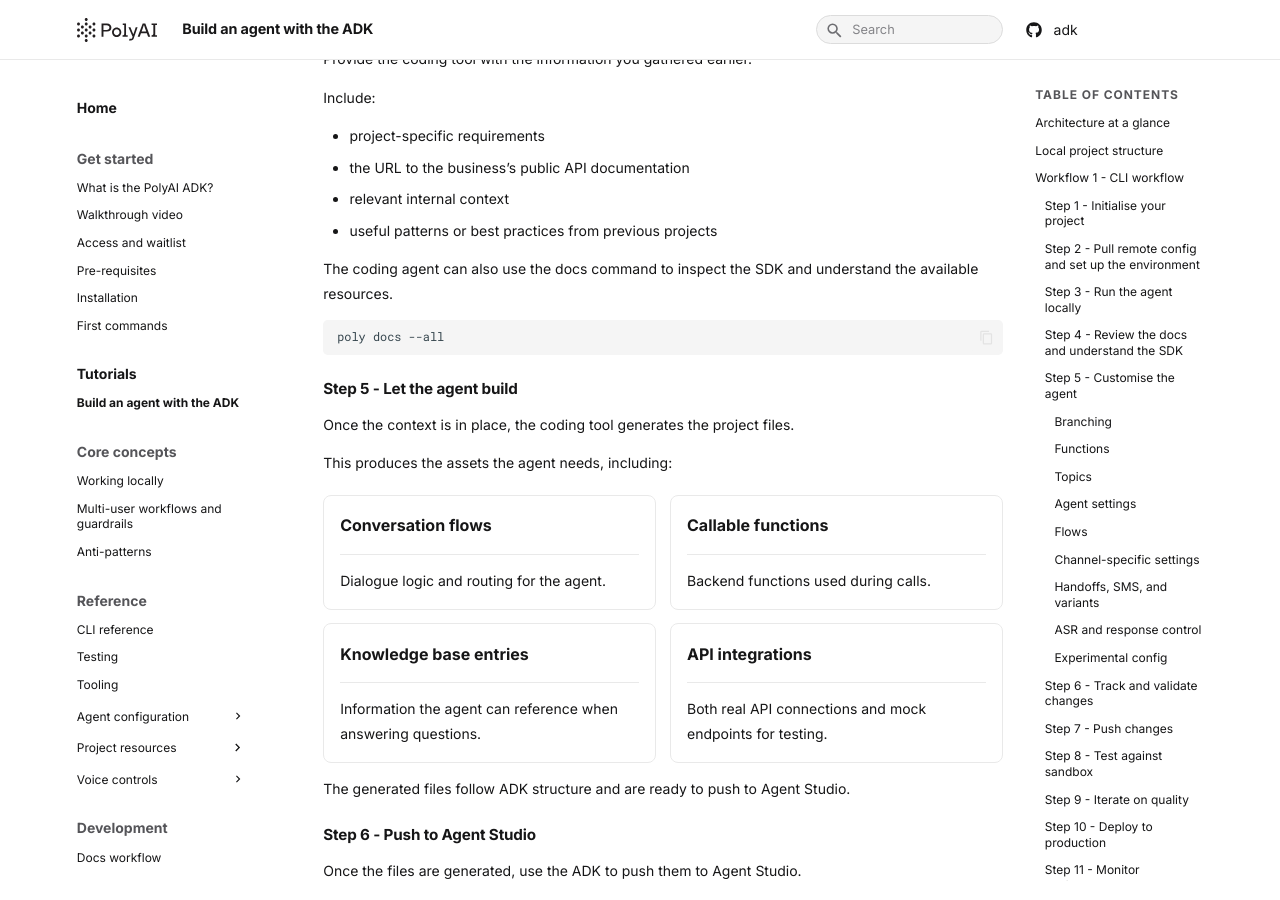
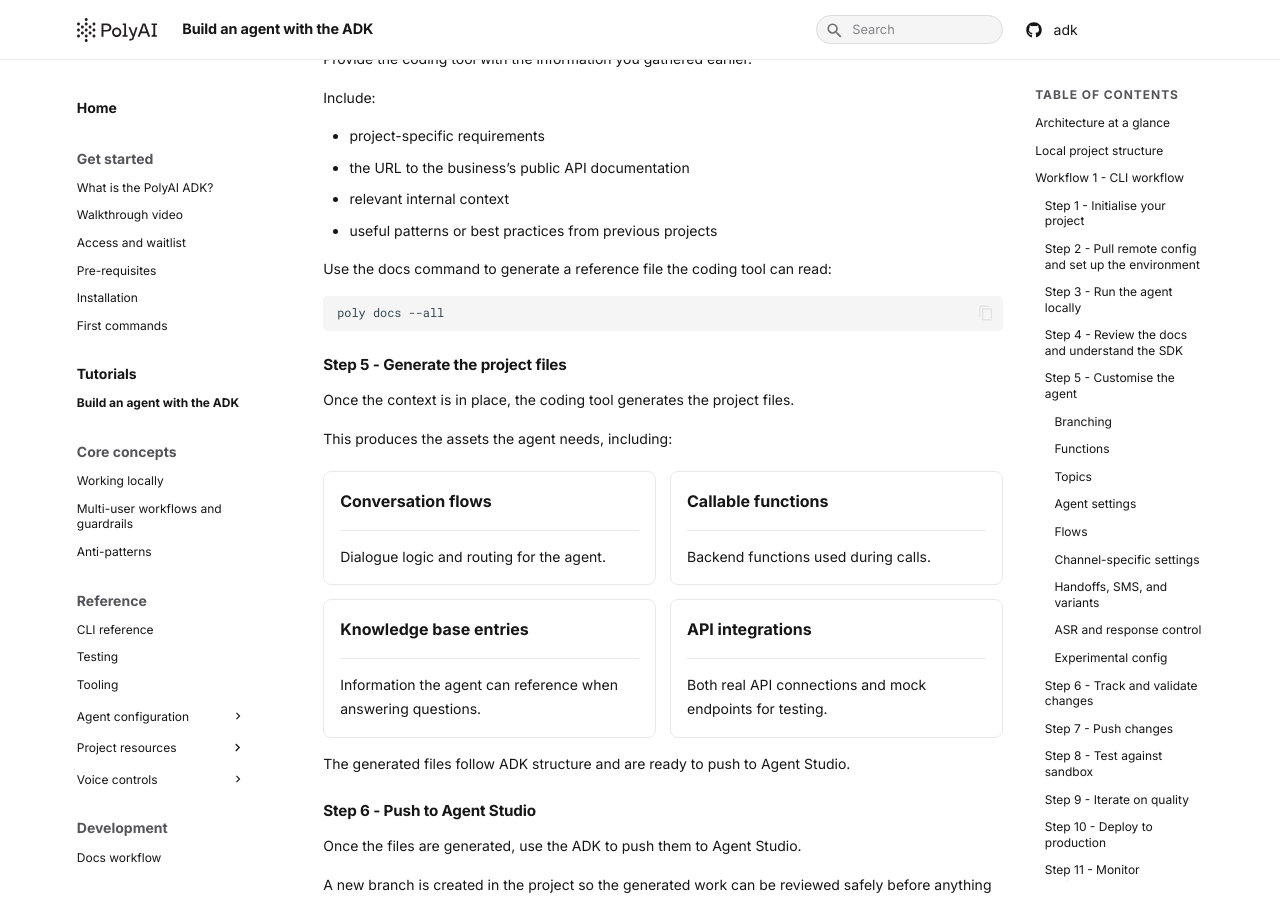
Before and after one commit to polyai/adk, an MkDocs documentation site: the page built from docs/docs/tutorials/build-an-agent.md, in a window 1280 px wide and 900 px high, scrolled down 6843 px. Built offline with MkDocs 1.6.1 and Material for MkDocs 9.7.7, drawn with Linux system fonts in a browser that asks for light colours.

Commit message:
docs: fix rebase-restored coding agent references in build-an-agent.md
Co-Authored-By: Claude Sonnet 4.6 <noreply@anthropic.com>

```diff
--- a/docs/docs/tutorials/build-an-agent.md
+++ b/docs/docs/tutorials/build-an-agent.md
@@ -345,13 +345,13 @@ Include:
 - relevant internal context
 - useful patterns or best practices from previous projects
 
-The coding agent can also use the docs command to inspect the SDK and understand the available resources.
+Use the docs command to generate a reference file the coding tool can read:
 
 ~~~bash
 poly docs --all
 ~~~
 
-### Step 5 - Let the agent build
+### Step 5 - Generate the project files
 
 Once the context is in place, the coding tool generates the project files.
 
```
